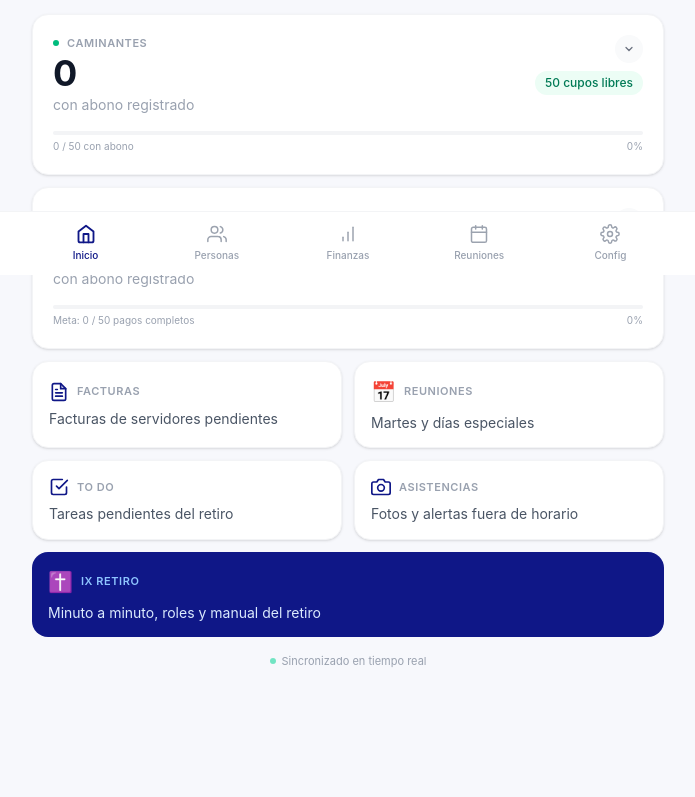
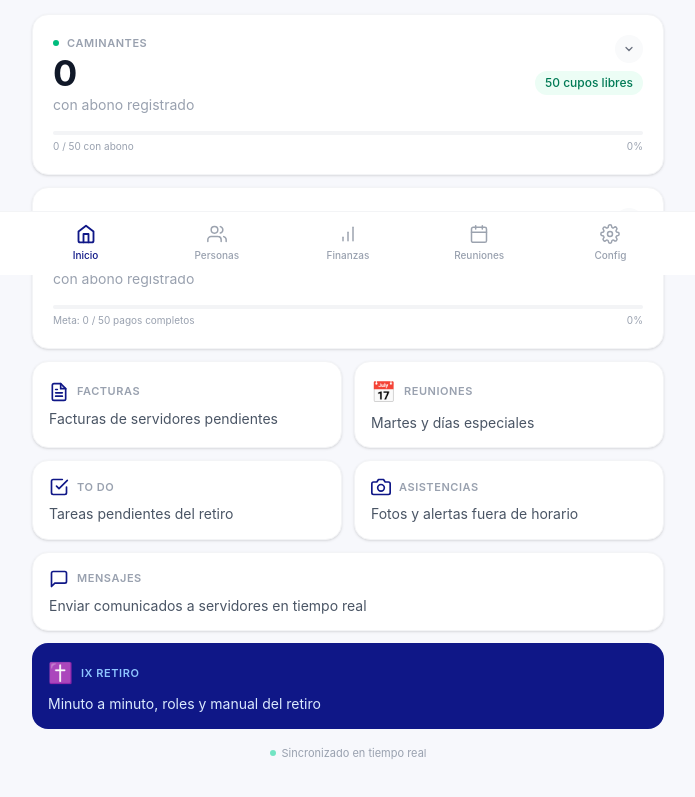
Before and after one commit to EffetaMazuren/EffetaMazuren-App, a Next.js app: page /dashboard in a window 1280 px wide. Shown: the part 525-1322 px from the top of the page, without its empty margins (292-987 px from the left). Before the commit the page ends 1299 px from the top, so only its background shows below. Built offline with nearby package versions, Linux system fonts and the light colour scheme; no server answers; the database is empty.

Commit message:
Update page.tsx

```diff
--- a/app/dashboard/page.tsx
+++ b/app/dashboard/page.tsx
@@ -519,6 +519,19 @@ export default function DashboardPage() {
           </button>
 
           <button
+            onClick={() => router.push('/dashboard/mensajes')}
+            className="col-span-2 bg-white rounded-2xl p-4 shadow-sm border border-gray-100 text-left hover:shadow-md transition-shadow"
+          >
+            <div className="flex items-center gap-2 mb-2">
+              <svg width="20" height="20" viewBox="0 0 24 24" fill="none" stroke="#0f1787" strokeWidth="2" strokeLinecap="round" strokeLinejoin="round">
+                <path d="M21 15a2 2 0 0 1-2 2H7l-4 4V5a2 2 0 0 1 2-2h14a2 2 0 0 1 2 2z"/>
+              </svg>
+              <span className="text-[11px] font-semibold text-gray-400 uppercase tracking-wider">Mensajes</span>
+            </div>
+            <p className="text-sm text-gray-600 leading-tight">Enviar comunicados a servidores en tiempo real</p>
+          </button>
+
+          <button
             onClick={() => router.push('/dashboard/retiro')}
             className="col-span-2 bg-[#0f1787] rounded-2xl p-4 text-left hover:opacity-90 transition-opacity"
           >
```
